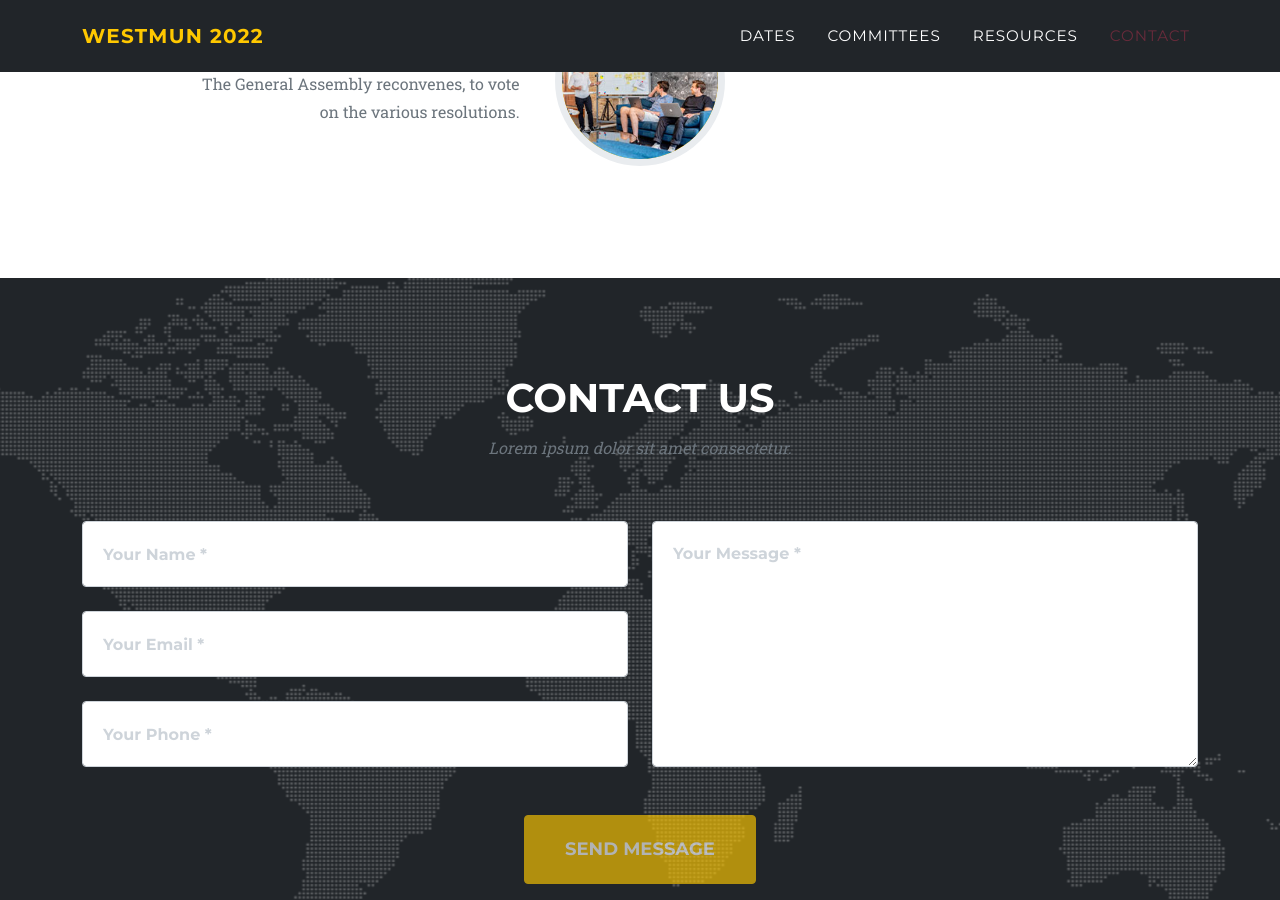
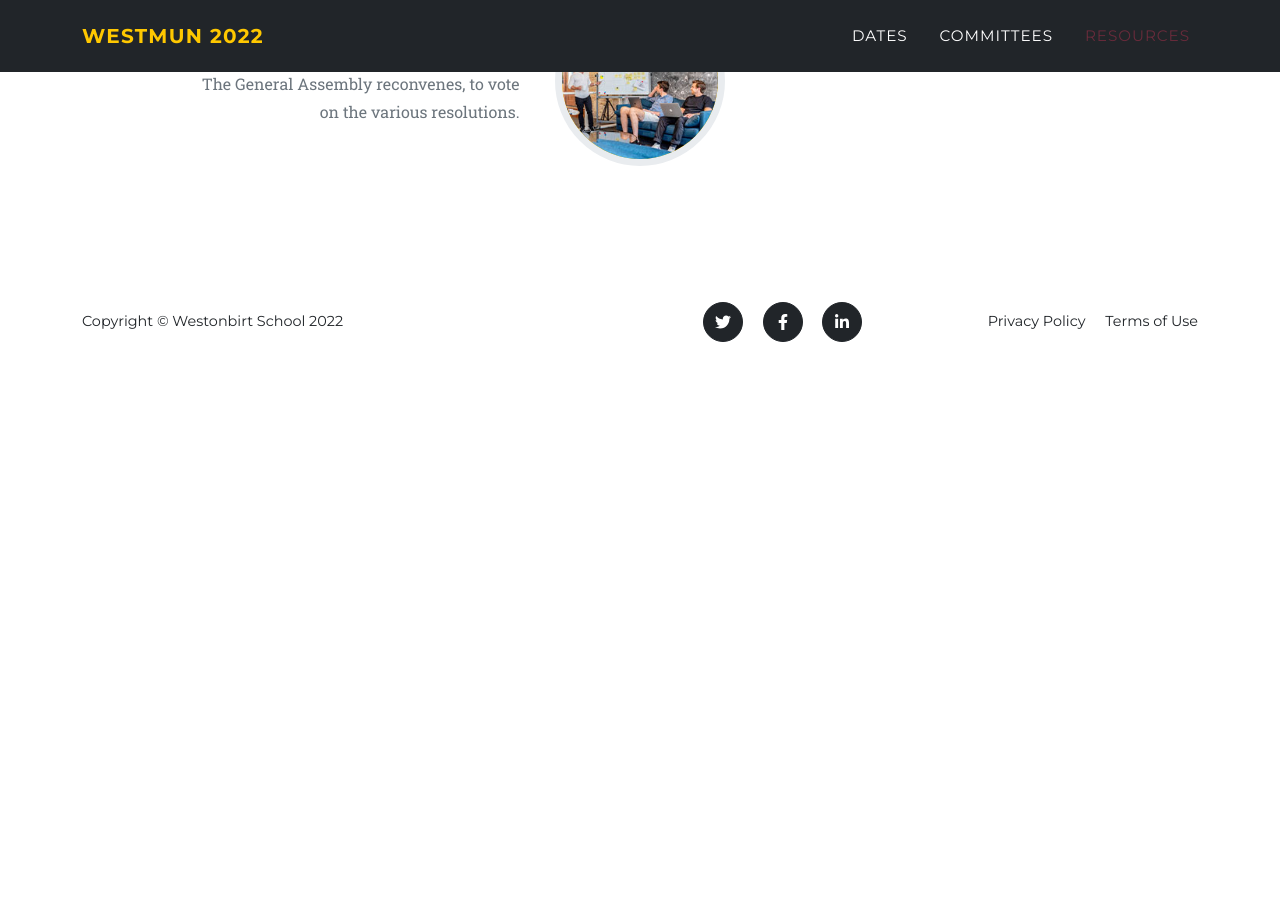
Before and after one commit to WESTMUN/westmun.github.io, a Jekyll site: the page built from index.md, in a window 1280 px wide and 900 px high, scrolled down 4048 px. Built offline with Jekyll 4.4.1, drawn with Linux system fonts in a browser that asks for light colours; after the commit the page ends 4414 px from its top, so only the background shows below that.

Commit message:
hide contact form

```diff
--- a/index.md
+++ b/index.md
@@ -21,8 +21,8 @@ layout: default
                 <li class="nav-item"><a class="nav-link" href="#resources">Resources</a></li>
                 <!--
                 <li class="nav-item"><a class="nav-link" href="#team">Team</a></li>
+                <li class="nav-item"><a class="nav-link" href="#contact">Contact</a></li>
                 -->
-                <li class="nav-item"><a class="nav-link" href="#contact">Contact</a></li>
             </ul>
         </div>
     </div>
@@ -321,79 +321,6 @@ layout: default
     </div>
 </section>
 -->
-<!-- Contact-->
-<section class="page-section" id="contact">
-    <div class="container">
-        <div class="text-center">
-            <h2 class="section-heading text-uppercase">Contact Us</h2>
-            <h3 class="section-subheading text-muted">Lorem ipsum dolor sit amet consectetur.</h3>
-        </div>
-        <!-- * * * * * * * * * * * * * * *-->
-        <!-- * * SB Forms Contact Form * *-->
-        <!-- * * * * * * * * * * * * * * *-->
-        <!-- This form is pre-integrated with SB Forms.-->
-        <!-- To make this form functional, sign up at-->
-        <!-- https://startbootstrap.com/solution/contact-forms-->
-        <!-- to get an API token!-->
-        <form id="contactForm" data-sb-form-api-token="API_TOKEN">
-            <div class="row align-items-stretch mb-5">
-                <div class="col-md-6">
-                    <div class="form-group">
-                        <!-- Name input-->
-                        <input class="form-control" id="name" type="text" placeholder="Your Name *"
-                            data-sb-validations="required" />
-                        <div class="invalid-feedback" data-sb-feedback="name:required">A name is required.</div>
-                    </div>
-                    <div class="form-group">
-                        <!-- Email address input-->
-                        <input class="form-control" id="email" type="email" placeholder="Your Email *"
-                            data-sb-validations="required,email" />
-                        <div class="invalid-feedback" data-sb-feedback="email:required">An email is required.</div>
-                        <div class="invalid-feedback" data-sb-feedback="email:email">Email is not valid.</div>
-                    </div>
-                    <div class="form-group mb-md-0">
-                        <!-- Phone number input-->
-                        <input class="form-control" id="phone" type="tel" placeholder="Your Phone *"
-                            data-sb-validations="required" />
-                        <div class="invalid-feedback" data-sb-feedback="phone:required">A phone number is required.
-                        </div>
-                    </div>
-                </div>
-                <div class="col-md-6">
-                    <div class="form-group form-group-textarea mb-md-0">
-                        <!-- Message input-->
-                        <textarea class="form-control" id="message" placeholder="Your Message *"
-                            data-sb-validations="required"></textarea>
-                        <div class="invalid-feedback" data-sb-feedback="message:required">A message is required.</div>
-                    </div>
-                </div>
-            </div>
-            <!-- Submit success message-->
-            <!---->
-            <!-- This is what your users will see when the form-->
-            <!-- has successfully submitted-->
-            <div class="d-none" id="submitSuccessMessage">
-                <div class="text-center text-white mb-3">
-                    <div class="fw-bolder">Form submission successful!</div>
-                    To activate this form, sign up at
-                    <br />
-                    <a
-                        href="https://startbootstrap.com/solution/contact-forms">https://startbootstrap.com/solution/contact-forms</a>
-                </div>
-            </div>
-            <!-- Submit error message-->
-            <!---->
-            <!-- This is what your users will see when there is-->
-            <!-- an error submitting the form-->
-            <div class="d-none" id="submitErrorMessage">
-                <div class="text-center text-danger mb-3">Error sending message!</div>
-            </div>
-            <!-- Submit Button-->
-            <div class="text-center"><button class="btn btn-primary btn-xl text-uppercase disabled" id="submitButton"
-                    type="submit">Send Message</button></div>
-        </form>
-    </div>
-</section>
 <!-- Footer-->
 <footer class="footer py-4">
     <div class="container">
```
